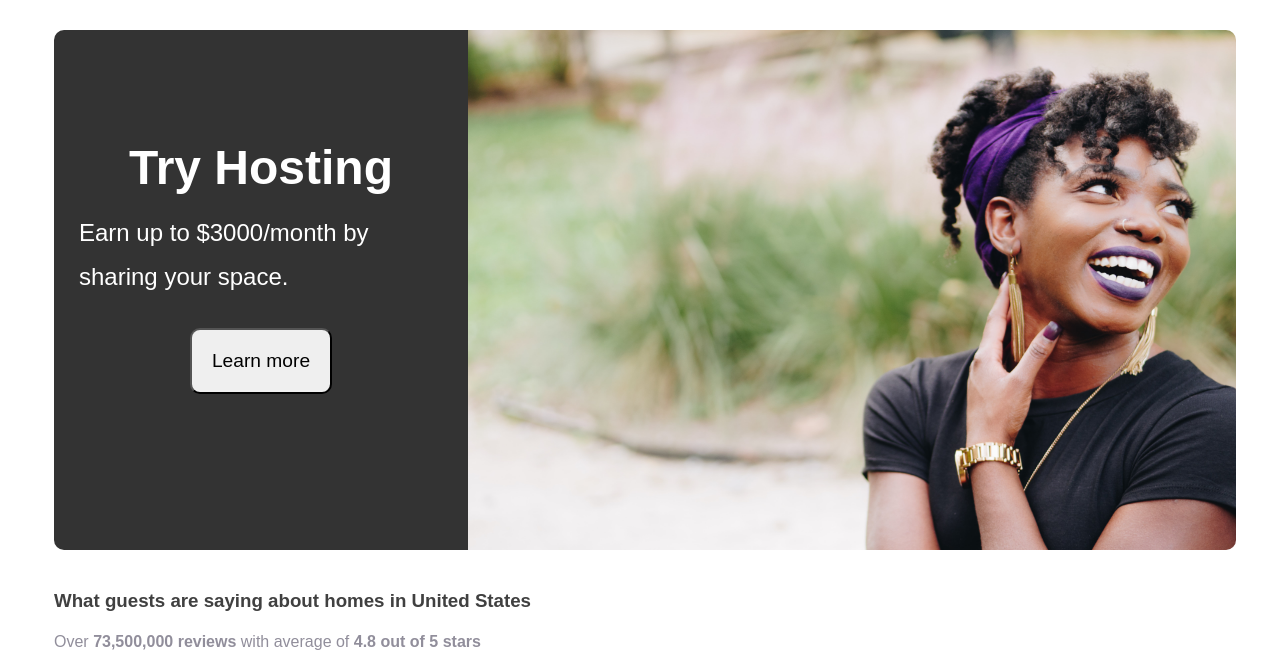
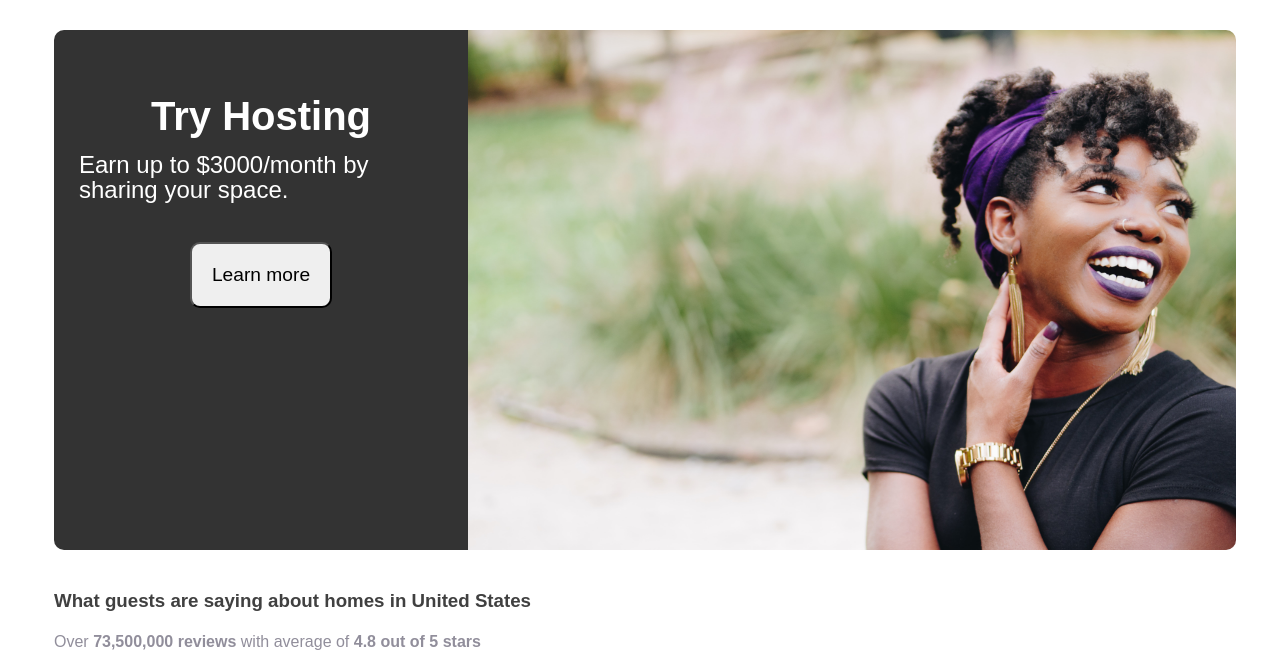
Before and after one commit to Dhary-Anne/staycation-site, a plain HTML site: page index.html in a window 1280 px wide. Shown: the part 714-1378 px from the top of the page. Drawn offline with Linux system fonts and the light colour scheme; grey boxes are pictures that could not be loaded.

Commit message:
edit footer

```diff
--- a/styles.css
+++ b/styles.css
@@ -76,6 +76,9 @@ a{
     margin-left: auto;
     color: #918E9B;
 }
+.nav-item:hover{
+    cursor: pointer;
+}
 #nav-headings{
     float: right;
     color: #918E9B;
@@ -99,6 +102,10 @@ a{
     left: 2%;
     right: 10%;
     overflow: hidden;
+}
+.booking-form h2,p{
+    line-height: 25px;
+    margin-bottom: 10px;
 }
 .float-container {
     border: solid 1px #ccc;
@@ -183,14 +190,14 @@ a{
     width: 60vw;
     border-top-left-radius: 10px;
     border-bottom-left-radius: 10px;
-    padding-top: 95px;
+    padding-top: 50px;
     padding-left: 25px;
     padding-right: 25px;
     margin-left: 30px;
     color: #FFFFFF;
 }
 .hosting h2{
-    font-size: 3rem;
+    font-size: 2.5rem;
 }
 .hosting p{
     font-size: 1.5rem;
@@ -337,6 +344,8 @@ hr{
     font-family: Poppins, sans-serif;
     line-height: 14px;
 }
+
+/* Footer */
 .copyright{
     color: #918E9B;
     font-size: .8rem;
@@ -356,6 +365,9 @@ hr{
 .social-icons img{
     display: inline;
     margin-right: auto;
+}
+.social-icons{
+    margin-left: 10px;
 }
 @media (max-width: 700px){
     .house-one{
```
